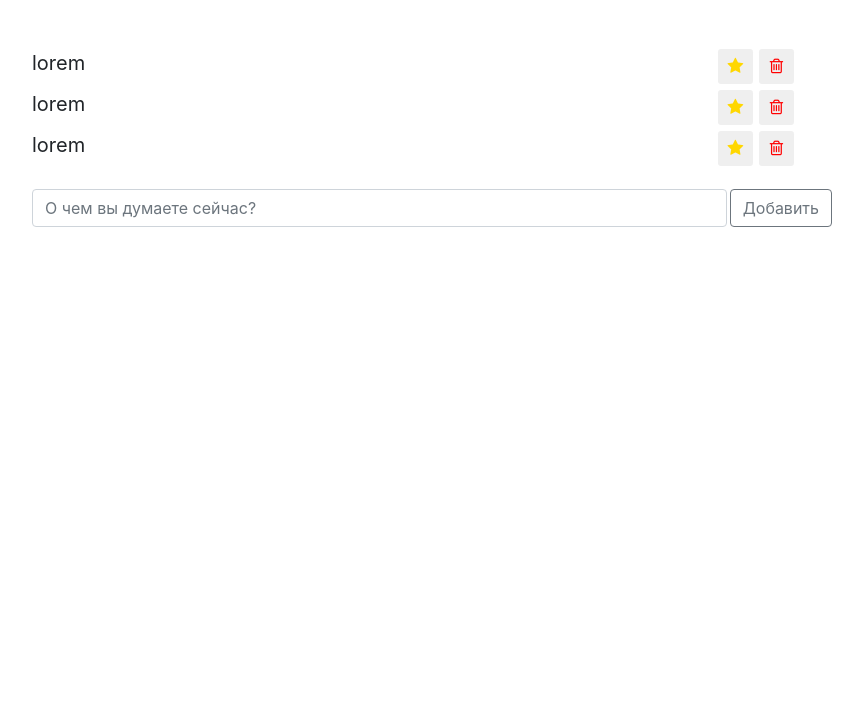
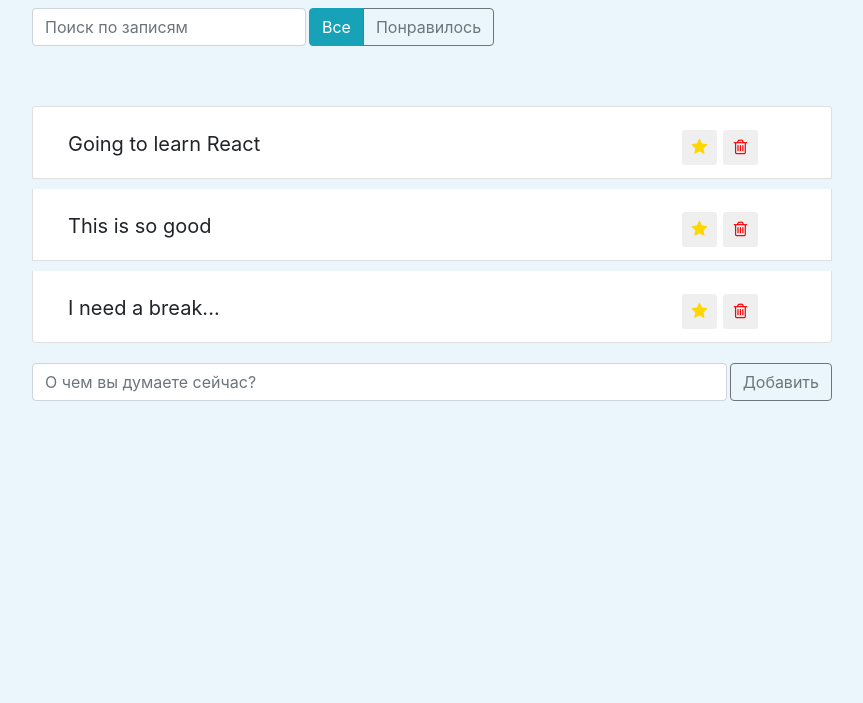
Before and after one commit to DenisovKirill/my-first-react-app, a React app: page / in a window 1280 px wide. Shown: the part 97-800 px from the top of the page, without its empty margins (208-1071 px from the left). Built offline with nearby package versions, Linux system fonts and the light colour scheme.

Commit message:
'props-state'

```diff
--- a/src/components/app/app.js
+++ b/src/components/app/app.js
@@ -8,6 +8,12 @@ import PostAddForm from '../post-add-form'
 import './app.css'
 
 const App = () => {
+
+    const data = [
+        {label: 'Going to learn React', important: true, id: 'fsfsffg'},
+        {label: 'This is so good', important: false, id: 'gfgmehklicrrj6'},
+        {label: 'I need a break...', important: false, id: 'mblmrpfaw'}
+    ]
     return (
         <div className='app'>
             <AppHeader/>
@@ -15,7 +21,7 @@ const App = () => {
                 <SearchPanel/>
                 <PostStatusFilter/>
             </div>
-            <PostList/>
+            <PostList posts={data}/>
             <PostAddForm/>
         </div>
     )
--- a/src/components/post-list-item/post-list-item.js
+++ b/src/components/post-list-item/post-list-item.js
@@ -1,16 +1,48 @@
-import React from 'react';
+import React, {Component} from 'react';
 import './post-list-item.css';
 
-const PostListItem = () => {
+export default class PostListItem extends Component {
+    constructor(props) {
+        super(props);
+        this.state = {
+            important: false
+        }
+
+        this.onImportant = this.onImportant.bind(this)
+    }
+
+    // onImportant() {
+    //     this.setState(({important}) => ({
+    //         important: !important
+    //     }))
+    // }
+
+    onImportant() {
+        this.setState(({important}) => ({
+            important: !important
+        }))
+    }
+
+    render() {
+
+        const {label} = this.props;
+        const {important} = this.state;
+
+        let classNames = 'app-list-item d-flex justify-content-between';
+        if (important) {
+            classNames += ' important'
+        }
+
         return (
-        <li className='app-list-item d-flex justify-content-between'>
+            <div className={classNames}>
                 <span className='app-list-item-label'>
-                lorem
+                    {label}
                 </span>
                 <div className='d-flex justify-content-center align-items-center'>
                     <button
                     type='button'
-                className='btn-star btn-sm'>
+                    className='btn-star btn-sm'
+                    onClick={this.onImportant}>
                         <i className='fa fa-star'></i>
                     </button>
                     <button
@@ -20,8 +52,7 @@ const PostListItem = () => {
                     </button>
                     <i className='fa fa-heart'></i>
                 </div>
-        </li>
+            </div>
         )
     }
-
-export default PostListItem;
+}
--- a/src/components/post-list/post-list.js
+++ b/src/components/post-list/post-list.js
@@ -2,12 +2,19 @@ import React from 'react';
 import PostListItem from '../post-list-item/';
 import './post-list.css'
 
-const PostList = () => {
+const PostList = ({posts}) => {
+
+    const elements = posts.map((item) => {
+        const {id, ...itemProps} = item;
+        return (
+            <li key={id} className='list-group-item'>
+                 <PostListItem {...itemProps} />
+            </li>
+        )
+    })
     return (
         <ul className='app-list list-group'>
-            <PostListItem/>
-            <PostListItem/>
-            <PostListItem/>
+            {elements}
         </ul>
     )
 }
--- a/src/components/post-status-filter/post-status-filter.js
+++ b/src/components/post-status-filter/post-status-filter.js
@@ -4,8 +4,8 @@ import './post-status-filter.css'
 const PostStatusFilter = () => {
     return (
         <div className='btn-group'>
-            <button/>
-            <button/>
+            <button type='button' className='btn btn-info'>Все</button>
+            <button type='button' className='btn btn-outline-secondary'>Понравилось</button>
         </div>
     )
 }
--- a/src/index.css
+++ b/src/index.css
@@ -1,13 +1,15 @@
 body {
-  margin: 0;
-  font-family: -apple-system, BlinkMacSystemFont, 'Segoe UI', 'Roboto', 'Oxygen',
-    'Ubuntu', 'Cantarell', 'Fira Sans', 'Droid Sans', 'Helvetica Neue',
+  margin: 50px 0 0 0;
+  padding: 0;
+  font-family: -apple-system, BlinkMacSystemFont, "Segoe UI", "Roboto", "Oxygen",
+    "Ubuntu", "Cantarell", "Fira Sans", "Droid Sans", "Helvetica Neue",
     sans-serif;
   -webkit-font-smoothing: antialiased;
   -moz-osx-font-smoothing: grayscale;
+  background-color: #eaf5fc;
 }
 
 code {
-  font-family: source-code-pro, Menlo, Monaco, Consolas, 'Courier New',
+  font-family: source-code-pro, Menlo, Monaco, Consolas, "Courier New",
     monospace;
 }
--- a/src/index.js
+++ b/src/index.js
@@ -1,9 +1,6 @@
-import React from 'react';
+import React, {Component} from 'react';
 import ReactDOM from 'react-dom';
 import './index.css';
 import App from './components/app/'
-// import reportWebVitals from './reportWebVitals';
 
 ReactDOM.render(<App/>, document.getElementById('root'));
-
-// reportWebVitals();
```
Lines whose indentation alone changed are shown as unchanged.
